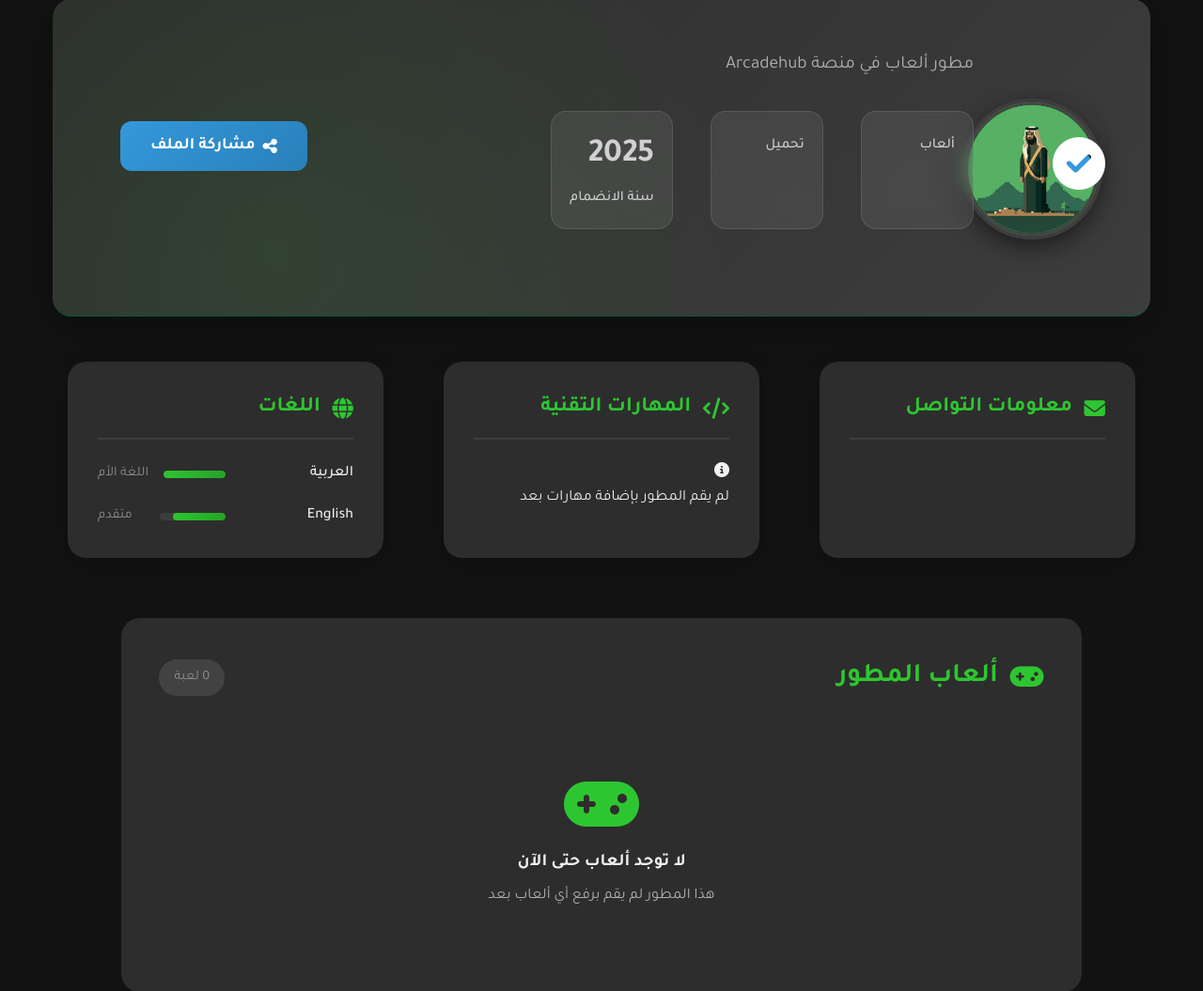
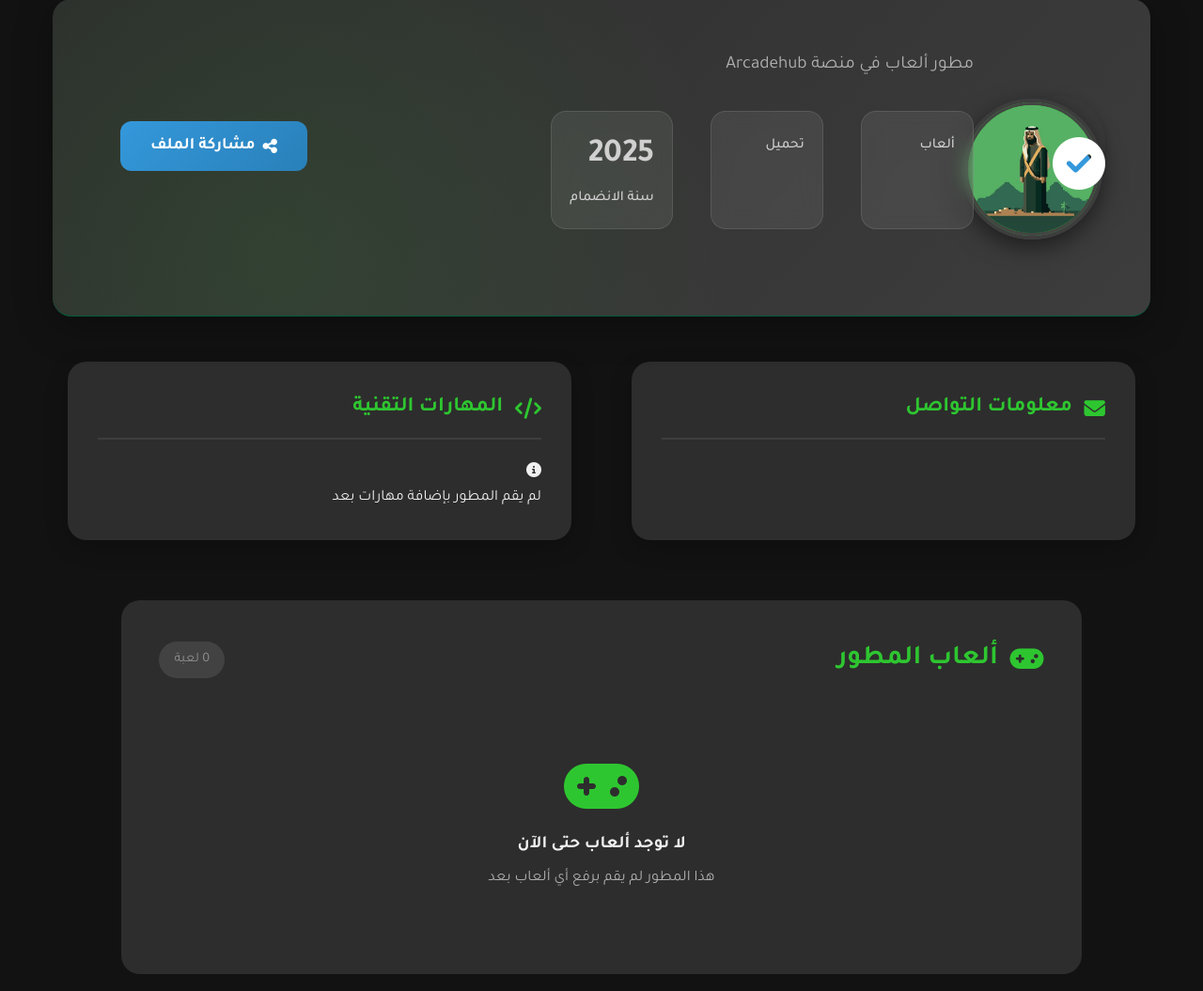
Before and after one commit to t8pr/ArcadeHub, a Flask app: template templates/developer_profile.html in a window 1280 px wide. Shown: the part 89-1144 px from the top of the page at 94% size. Run offline with Flask 3, Linux system fonts and the light colour scheme; the template is opened without the code that fills it, so the values that code supplies are empty; some libraries are stand-ins or nearby versions.

Commit message:
Remove lang sec

```diff
--- a/templates/developer_profile.html
+++ b/templates/developer_profile.html
@@ -120,7 +120,7 @@
             </div>
 
             <!-- Languages Section -->
-            <div class="detail-card">
+            <!-- <div class="detail-card">
                 <h3><i class="fas fa-globe"></i> اللغات</h3>
                 <div class="languages-list">
                     {% if developer.languages %}
@@ -150,7 +150,7 @@
                         </div>
                     {% endif %}
                 </div>
-            </div>
+            </div> -->
             <!-- Contact Section -->
         </div>
     </div>
```
